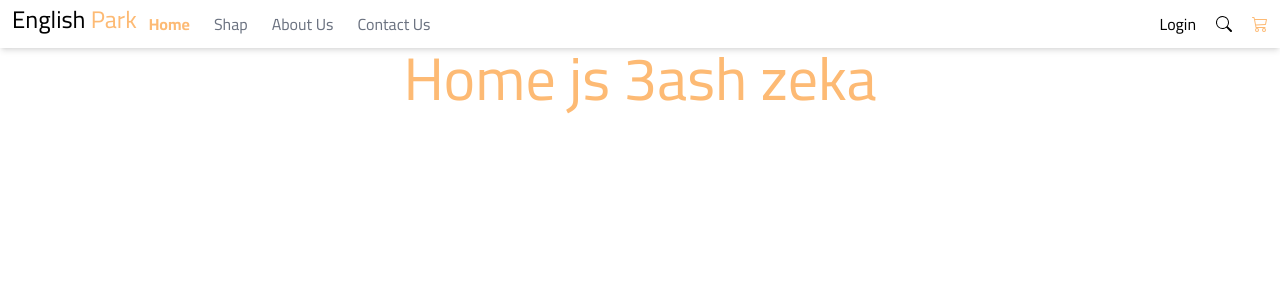
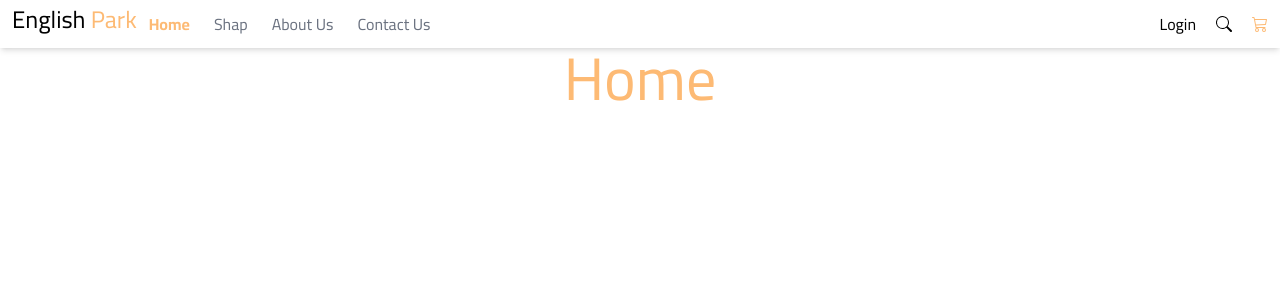
Before and after one commit to mahmoudali0001/English-park, a React (Create React App) app: page / in a window 1280 px wide. Shown: the top 300 px of the page. Built offline with nearby package versions, Linux system fonts and the light colour scheme.

Commit message:
new test

```diff
--- a/src/Containers/HomePage/HomePage.js
+++ b/src/Containers/HomePage/HomePage.js
@@ -1,15 +1,11 @@
-import React, { Component } from "react";
+import React, { Component } from 'react';
 
-import ProductsCards from "../../Compononts/ProductsCards/ProductsCards";
-import HeaderCardComponent from "../../Compononts/HeaderCard/HeaderCard";
+import ProductsCards from '../../Compononts/ProductsCards/ProductsCards';
+import HeaderCardComponent from '../../Compononts/HeaderCard/HeaderCard';
 
 class HomePage extends Component {
   render() {
-    return (
-      <div className="text-center text-orange-300 text-6xl">
-        Home js 3ash zeka
-      </div>
-    );
+    return <div className='text-center text-orange-300 text-6xl'>Home</div>;
   }
 }
 
```
